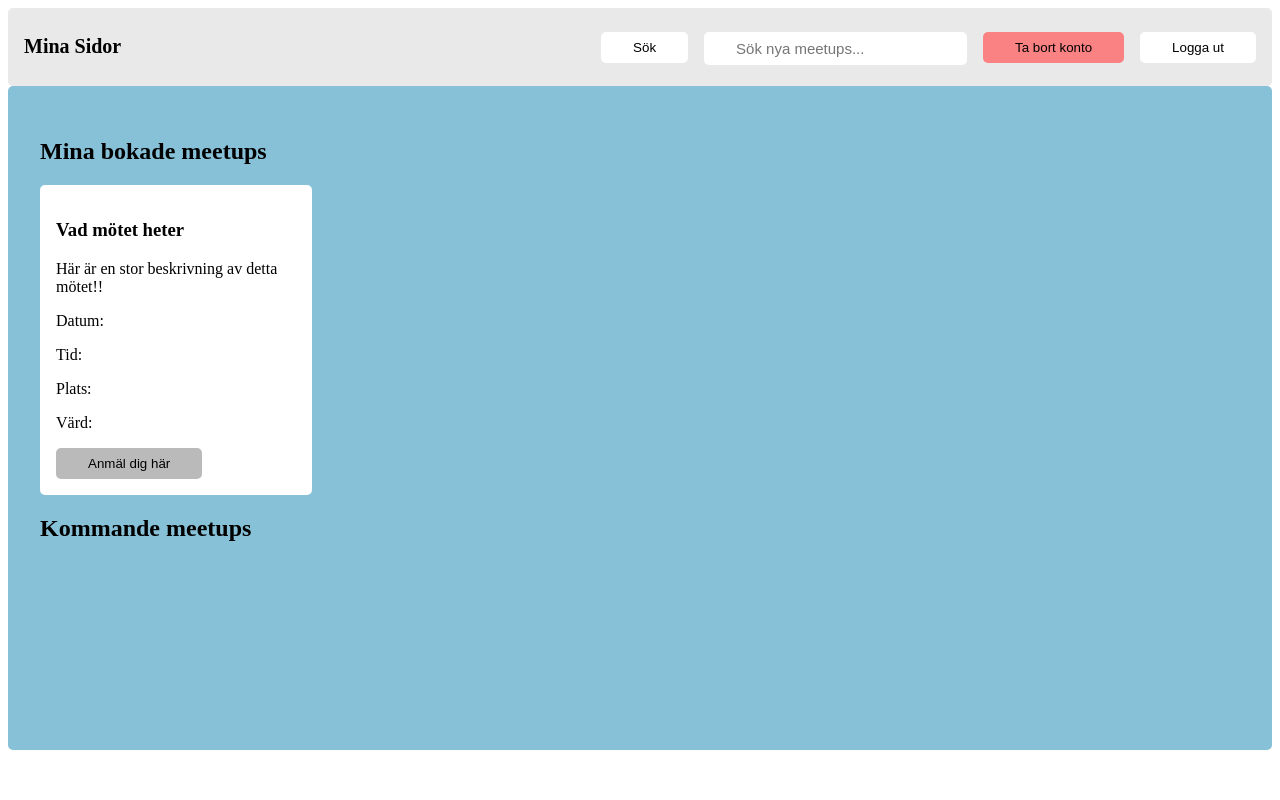
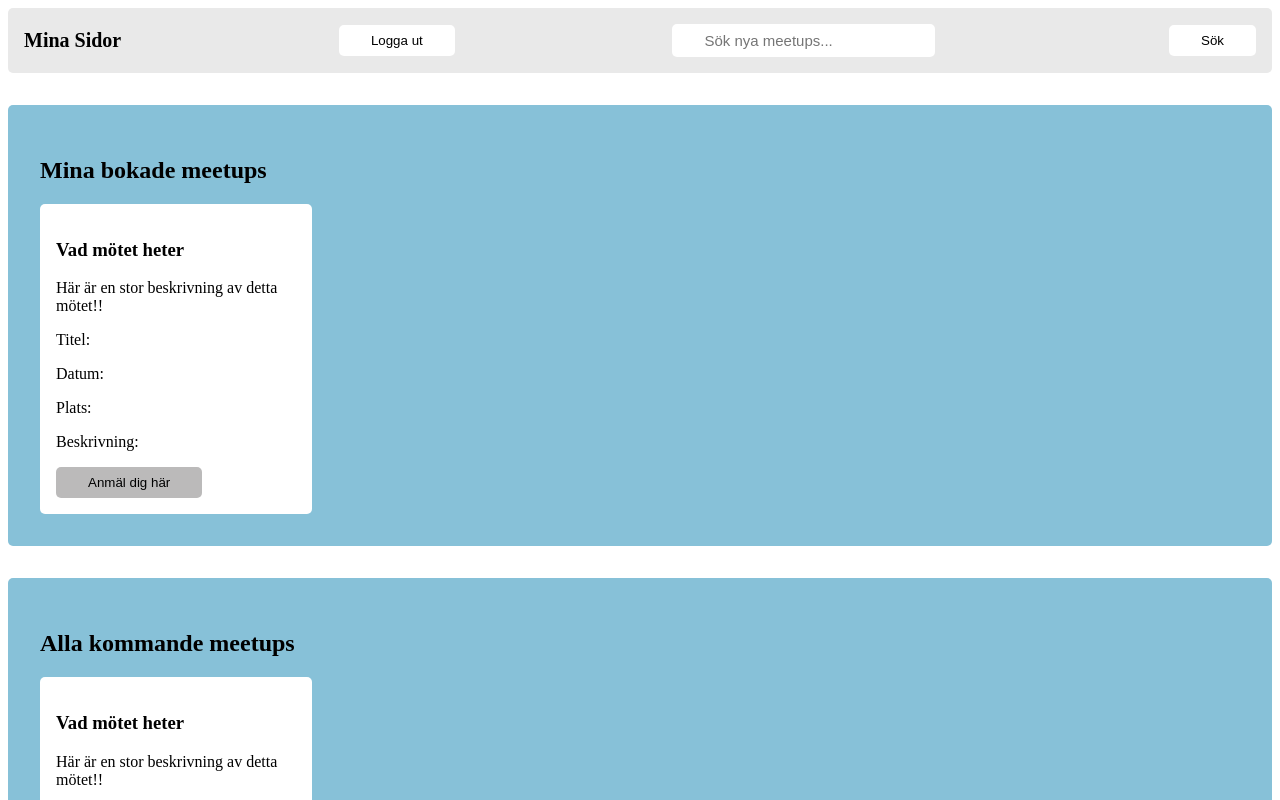
Before and after one commit to GitMicaFri/meetup-fullstack-app, a React (Vite) app in the folder Frontend/: page /portal in a window 1280 px wide. Shown: the top 800 px of the page. Built offline with nearby package versions, Linux system fonts and the light colour scheme.

Commit message:
Continue Portal page

```diff
--- a/Frontend/src/Pages/Portal/portal.css
+++ b/Frontend/src/Pages/Portal/portal.css
@@ -1,71 +1,56 @@
-.topnav{
+/* Portal.css */
+.topnav {
     overflow: hidden;
     background-color: #e9e9e9;
     border-radius: 5px;
-}
-.topnav h1 {
-    float: left;
-    display: block;
-    color: black;
-    text-align: center;
-    padding: 14px 16px;
-    text-decoration: none;
-    font-size: 20px;
+    padding: 1rem;
+    display: flex;
+    align-items: center;
+    justify-content: space-between;
 }
 
-.topnav a:hover {
-    background-color: #ddd;
+.topnav h1 {
+    margin: 0;
+    font-size: 20px;
     color: black;
 }
 
-.topnav a.active {
-    background-color: #2196F3;
-    color: white;
+.topnav input[type="text"] {
+    padding: 0.5rem 2rem;
+    border: none;
+    border-radius: 5px;
+    font-size: 15px;
+    margin-right: 1rem;
 }
 
 .btn {
-    float: right;
-    margin-top: 1.5rem;
-    margin-right: 1rem;
-    padding: .5rem 2rem;
+    padding: 0.5rem 2rem;
     background-color: #fff;
     border: none;
     border-radius: 5px;
     cursor: pointer;
+    margin-top: 0;
 }
 
-button:hover {
+.btn:hover {
     background-color: rgb(71, 174, 222);
     color: #fff;
 }
 
-.topnav input[type=text] {
-    float: right;
-    padding: .5rem 2rem;
-    border: none;
-    margin-top: 1.5rem;
-    margin-right: 16px;
-    font-size: 15px;
-    border-radius: 5px;
-}
-
-.Meetcontainer{
+.Meetcontainer {
     background-color: rgb(135, 193, 216);
     border-radius: 5px;
     padding: 2rem;
-    height: 600px;
+    margin-top: 2rem;
 }
 
-.name{
+.meetup-list {
+    display: grid;
+    grid-template-columns: repeat(auto-fit, minmax(250px, 1fr));
+    gap: 1.5rem;
+    margin-top: 1rem;
+}
+
+.name {
     text-align: center;
 }
-.delete-btn {
-    float: right;
-    margin-top: 1.5rem;
-    margin-right: 1rem;
-    padding: .5rem 2rem;
-    background-color: rgb(251, 130, 130);
-    border: none;
-    border-radius: 5px;
-    cursor: pointer;
-}
--- a/Frontend/src/Pages/Portal/portal.jsx
+++ b/Frontend/src/Pages/Portal/portal.jsx
@@ -1,34 +1,33 @@
 //import { useNavigate } from "react-router-dom"
-import MeetUp from "../../components/MeetUp/Meetup";
-import '../Portal/portal.css';
+import MeetUp from "../../components/MeetUp/Meetup"
+import "../Portal/portal.css"
 
 const Portal = () => {
-
-        return(
+  return (
     <main>
       <div className="topnav">
         <h1 className="title">Mina Sidor</h1>
         <button className="btn">Logga ut</button>
-                    <button className="delete-btn">Ta bort konto</button>
 
-                    <input
-                    type="text"
-                    placeholder="Sök nya meetups..."
-                    />
-                    <button className="btn" type="submit">Sök</button>
+        <input type="text" placeholder="Sök nya meetups..." />
+        <button className="btn" type="submit">
+          Sök
+        </button>
       </div>
 
       <div className="Meetcontainer">
         <h2>Mina bokade meetups</h2>
+        <MeetUp />
+      </div>
 
+      <div className="Meetcontainer">
+        <h2>Alla kommande meetups</h2>
+        <div className="meetup-list">
           <MeetUp />
-
-                    <div>
-                        <h2>Kommande meetups</h2>
         </div>
       </div>
     </main>
   )
 }
 
-export default Portal;
+export default Portal
--- a/Frontend/src/components/MeetUp/Meetup.jsx
+++ b/Frontend/src/components/MeetUp/Meetup.jsx
@@ -1,30 +1,32 @@
-import { useNavigate } from 'react-router-dom';
-import '../MeetUp/MeetUp.css';
+import { useNavigate } from "react-router-dom"
+import "../MeetUp/MeetUp.css"
 
 const MeetUp = () => {
-    const navigate = useNavigate();
+  const navigate = useNavigate()
 
   function handleClick() {
     navigate("/register")
   }
 
-    let maxGuest;
+  let maxGuest
 
-    return(
+  return (
     <main>
       <section className="meet-box">
         <h3>Vad mötet heter</h3>
         <p>Här är en stor beskrivning av detta mötet!!</p>
+        <p>Titel:</p>
         <p>Datum:</p>
-                <p>Tid:</p>
         <p>Plats:</p>
-                <p>Värd:</p>
+        <p>Beskrivning:</p>
 
         {/* If statement på knappen ifall användaren är anmäld eller ej. */}
-                <button className='button-register' onClick={handleClick}>{maxGuest ? 'Fullbokat' : 'Anmäl dig här'}</button>
+        <button className="button-register" onClick={handleClick}>
+          {maxGuest ? "Fullbokat" : "Anmäl dig här"}
+        </button>
       </section>
     </main>
   )
 }
 
-export default MeetUp;
+export default MeetUp
```
Also changed, not shown: Frontend/src/App.jsx (+9 -9 lines), Frontend/src/components/Header/Header.jsx (added, +19 -0 lines), Frontend/src/components/Header/Header.css (added). Lines whose indentation alone changed are shown as unchanged.
